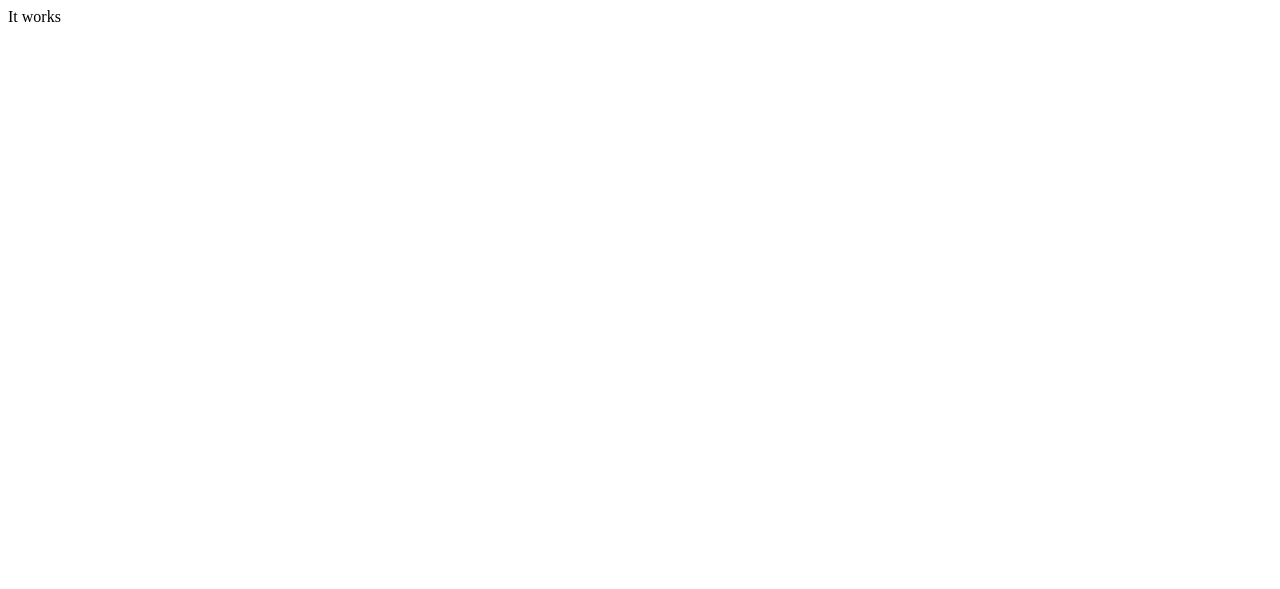
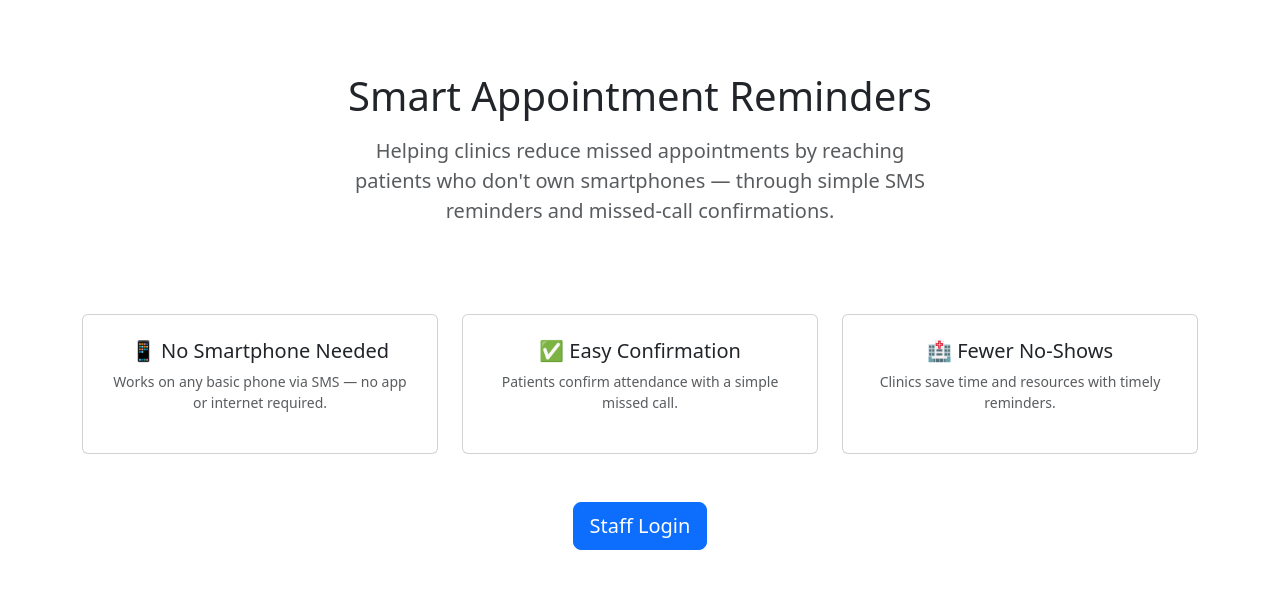
Before and after one commit to anbesh-ai/MedTech, a Flask app: page / in a window 1280 px wide. Before the commit the part shown is almost empty. Shown: the top 589 px of the page. Run offline with Flask 3, Linux system fonts and the light colour scheme.

Commit message:
Add admin login, protected routes, and public home page

```diff
--- a/app.py
+++ b/app.py
@@ -38,7 +38,27 @@ with app.app_context( ):
 #Home
 @app.route('/')
 def home():
-    return "It works"
+     return render_template('home.html')
+#ADMIN LOGIN
+@app.route('/admin/login', methods=['GET', 'POST'])
+def admin_login():
+     ADMIN_USERNAME = 'pew'
+     ADMIN_PASSWORD = 'pew_'
+
+     if request.method == 'POST':
+          username = request.form.get('username')
+          password = request.form.get('password')
+
+          if username == ADMIN_USERNAME and password == ADMIN_PASSWORD:
+               session['is_admin'] = True
+               flash("Logged in successfully !", "success")
+               return redirect(url_for('show_patients'))
+          else:
+               flash("Invalid credentials. Please try again.", "danger")
+               return redirect(url_for('admin_login'))
+
+     return render_template('admin_login.html')
+
 
 #About
 @app.route('/about')
@@ -48,27 +68,36 @@ def about():
 #Patients
 @app.route('/patients')
 def show_patients( ):
+    if not session.get('is_admin'):
+       return redirect(url_for('admin_login'))
+
     patients = patient.query.all( )
     return render_template('patients.html', patients=patients)
 
 #Add
-@app.route('/patients/add' , methods=['GET', 'POST'])
+@app.route('/patients/add', methods=['GET', 'POST'])
 def add_patient():
-    if request.method == 'POST' :
-         name = request.form.get('name')                              # there should be a variable that holds value and POST on db variable
-         phone = request.form.get('phone_number')
-         appt_date = request.form.get('appointment_date')   #new variable= line 18 db variable (for name, no.too)
+    if request.method == 'POST':
+        name = request.form.get('name')
+        phone = request.form.get('phone_number')
+        appt_date = request.form.get('appointment_date')
 
-         new_patient = patient(         #called a new_patient variable which stores the entred data and assign data in db variables
-              name=name,                  #db variable= current data holder variable
-              phone_number=phone,
-              appointment_date=datetime.strptime(appt_date, '%Y-%m-%d')   #vice versa line 46
-         )
-         db.session.add(new_patient)
-         db.session.commit()
+        if not phone.isdigit() or len(phone) != 10:
+            flash("Phone number must be exactly 10 digits.", "danger")
+            return redirect(url_for('add_patient'))
 
-         flash("Patient added successfully !", "success")
-         return redirect(url_for('show_patients'))
+        full_phone = '+977' + phone
+
+        new_patient = patient(
+            name=name,
+            phone_number=full_phone,
+            appointment_date=datetime.strptime(appt_date, '%Y-%m-%d')
+        )
+        db.session.add(new_patient)
+        db.session.commit()
+        flash("Patient added successfully!", "success")
+        return redirect(url_for('show_patients'))
+
     return render_template('add_patient.html')
 
 #Mark as Confirmed
@@ -108,24 +137,6 @@ def delete_patient(id):
      return redirect(url_for('show_patients'))
 
 
-#ADMIN LOGIN
-@app.route('/admin/login', methods=['GET', 'POST'])
-def admin_login():
-     ADMIN_USERNAME = 'pew'
-     ADMIN_PASSWORD = 'pew_'
-
-     if request.method == 'POST':
-          username = request.form.get('username')
-          password = request.form.get('password')
-
-          if username == ADMIN_USERNAME and password == ADMIN_PASSWORD:
-               session['admin_logged_in'] = True
-               flash("Logged in successfully !", "success")
-               return redirect(url_for('show_patients'))
-          else:
-               flash("Invalid credentials. Please try again.", "danger")
-
-     return render_template('admin_login.html')
 
 @app.route('/patients/remind/<int:id>')
 def send_reminder(id):
--- a/templates/add_patient.html
+++ b/templates/add_patient.html
@@ -4,8 +4,7 @@
 
 <form method="POST">
         <input type="text" name="name" placeholder="Enter patient name" class="form-control mb-2" required>
-        <input type="text" name="phone_number" placeholder="Please enter contact number" class="form-control mb-2" required>
-        <input type="date" name="appointment_date" class="form-control mb-2" required>
+        <input type="text" name="phone_number" placeholder="10-digit number" class="form-control mb-2" maxlength="10" pattern="[0-9]{10}" required>        <input type="date" name="appointment_date" class="form-control mb-2" required>
         <button class="btn btn-primary">Add</button>
 
 </form>
--- /dev/null
+++ b/templates/home.html
@@ -0,0 +1,36 @@
+{% extends 'base.html' %}
+
+{% block content %}
+<div class="text-center py-5">
+    <h1 class="mb-3">Smart Appointment Reminders</h1>
+    <p class="lead text-muted mx-auto" style="max-width: 600px;">
+        Helping clinics reduce missed appointments by reaching patients who don't own smartphones —
+        through simple SMS reminders and missed-call confirmations.
+    </p>
+</div>
+
+<div class="row justify-content-center mt-4">
+    <div class="col-md-4">
+        <div class="card text-center p-4 h-100">
+            <h5>📱 No Smartphone Needed</h5>
+            <p class="text-muted small">Works on any basic phone via SMS — no app or internet required.</p>
+        </div>
+    </div>
+    <div class="col-md-4">
+        <div class="card text-center p-4 h-100">
+            <h5>✅ Easy Confirmation</h5>
+            <p class="text-muted small">Patients confirm attendance with a simple missed call.</p>
+        </div>
+    </div>
+    <div class="col-md-4">
+        <div class="card text-center p-4 h-100">
+            <h5>🏥 Fewer No-Shows</h5>
+            <p class="text-muted small">Clinics save time and resources with timely reminders.</p>
+        </div>
+    </div>
+</div>
+
+<div class="text-center mt-5">
+    <a href="{{ url_for('admin_login') }}" class="btn btn-primary btn-lg">Staff Login</a>
+</div>
+{% endblock %}
```
